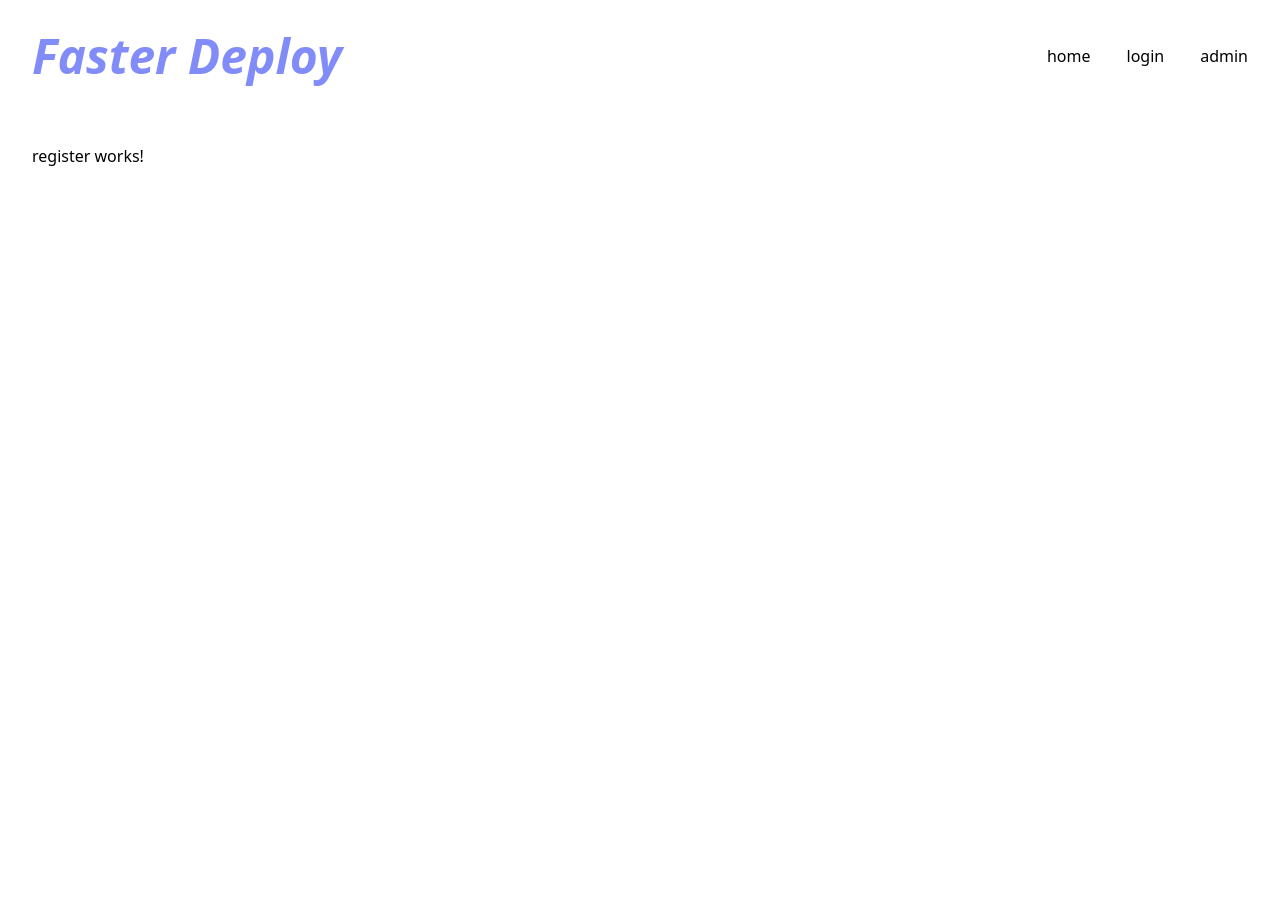
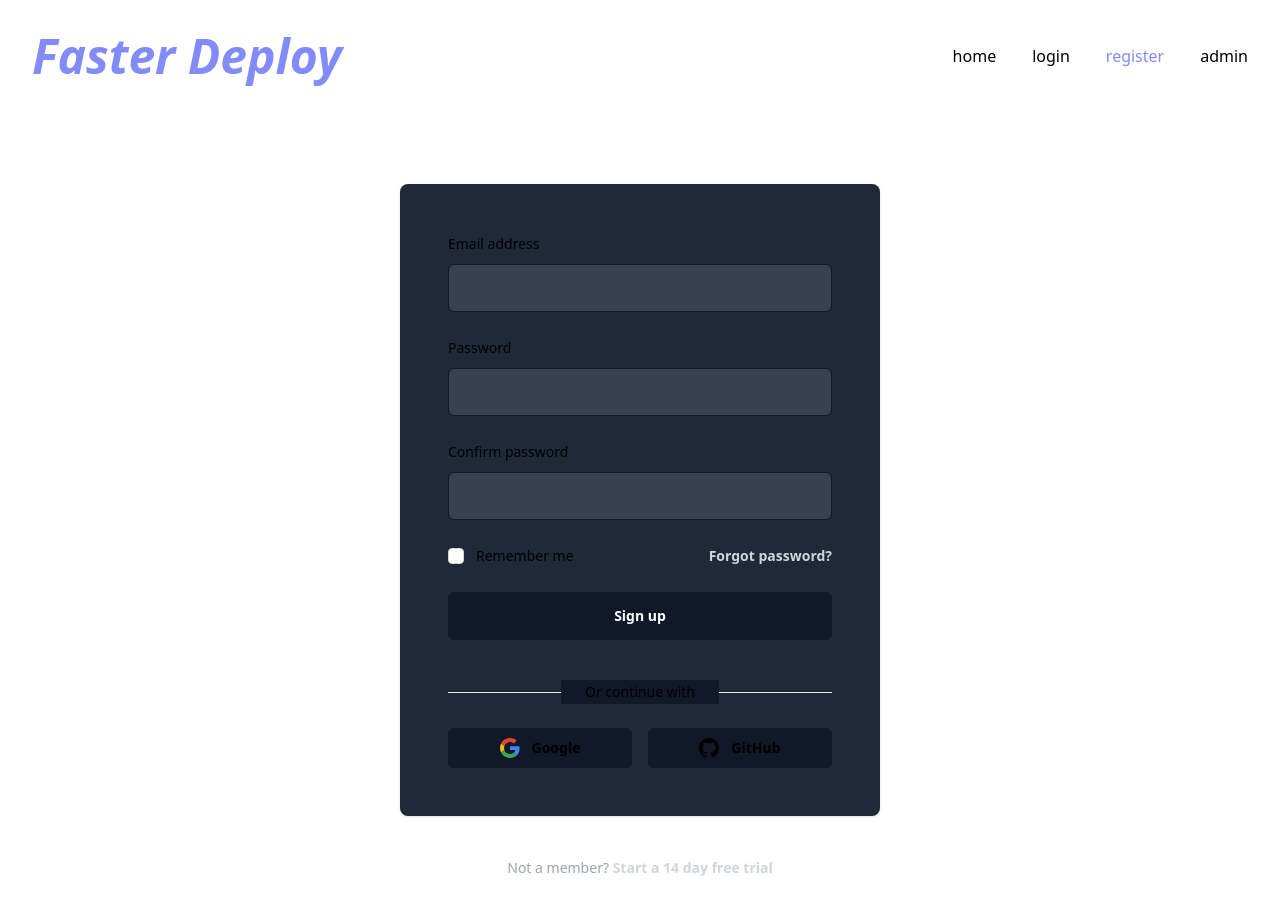
Before and after one commit to FlorianBx/angular-auth-jwt-interceptor-example, an Angular app: page /register in a window 1280 px wide. Shown: the top 914 px of the page. Before the commit the page ends 800 px from the top, so only its background shows below. Built offline with nearby package versions, Linux system fonts and the light colour scheme.

Commit message:
feat ✨: register page

```diff
--- a/src/app/features/navbar/navbar.component.html
+++ b/src/app/features/navbar/navbar.component.html
@@ -10,6 +10,9 @@
       <a routerLink="/login" routerLinkActive="text-indigo-400">login</a>
     </li>
     <li class="flex items-center hover:text-indigo-400">
+      <a routerLink="/register" routerLinkActive="text-indigo-400">register</a>
+    </li>
+    <li class="flex items-center hover:text-indigo-400">
       <a routerLink="/admin" routerLinkActive="text-indigo-400">admin</a>
     </li>
   </ul>
--- a/src/app/pages/register/register.component.html
+++ b/src/app/pages/register/register.component.html
@@ -1 +1,94 @@
-<p>register works!</p>
+<div class="mt-10 sm:mx-auto sm:w-full sm:max-w-[480px]">
+  <div class="bg-gray-800 px-6 py-12 shadow sm:rounded-lg sm:px-12">
+    <form class="space-y-6" action="#" method="POST">
+      <div>
+        <label for="email" class="block text-sm font-medium leading-6 ">Email address</label>
+        <div class="mt-2">
+          <input id="email" name="email" type="email" autocomplete="email" required
+            class="block w-full rounded-md border-0 px-4 py-3 bg-gray-700 shadow-sm ring-1 ring-inset ring-gray-900 placeholder:text-gray-400 focus:ring-2 focus:ring-inset focus:ring-indigo-600 sm:text-sm sm:leading-6">
+        </div>
+      </div>
+
+      <div>
+        <label for="password" class="block text-sm font-medium leading-6 ">Password</label>
+        <div class="mt-2">
+          <input id="password" name="password" type="password" autocomplete="current-password" required
+            class="block w-full rounded-md border-0  px-4 py-3 bg-gray-700 shadow-sm ring-1 ring-inset ring-gray-900 placeholder:text-gray-400 focus:ring-2 focus:ring-inset focus:ring-indigo-600 sm:text-sm sm:leading-6">
+        </div>
+      </div>
+
+      <div>
+        <label for="confirmPassword" class="block text-sm font-medium leading-6 ">Confirm password</label>
+        <div class="mt-2">
+          <input id="confirmPassword" name="confirmPassword" type="password" autocomplete="current-password" required
+            class="block w-full rounded-md border-0  px-4 py-3 bg-gray-700 shadow-sm ring-1 ring-inset ring-gray-900 placeholder:text-gray-400 focus:ring-2 focus:ring-inset focus:ring-indigo-600 sm:text-sm sm:leading-6">
+        </div>
+      </div>
+
+      <div class="flex items-center justify-between">
+        <div class="flex items-center">
+          <input id="remember-me" name="remember-me" type="checkbox"
+            class="h-4 w-4 rounded border-gray-300 text-indigo-600 focus:ring-indigo-600">
+          <label for="remember-me" class="ml-3 block text-sm leading-6 ">Remember me</label>
+        </div>
+
+        <div class="text-sm leading-6">
+          <a href="#" class="font-semibold text-gray-300 hover:text-indigo-400">Forgot password?</a>
+        </div>
+      </div>
+
+      <div>
+        <button type="submit"
+          class="flex w-full justify-center rounded-md bg-gray-900 px-3 py-3 text-sm font-semibold leading-6 text-white shadow-sm hover:bg-gray-600 focus-visible:outline focus-visible:outline-2 focus-visible:outline-offset-2 focus-visible:outline-indigo-600">Sign
+          up</button>
+      </div>
+    </form>
+
+    <div>
+      <div class="relative mt-10">
+        <div class="absolute inset-0 flex items-center" aria-hidden="true">
+          <div class="w-full border-t border-gray-200"></div>
+        </div>
+        <div class="relative flex justify-center text-sm font-medium leading-6">
+          <span class="bg-gray-900 px-6 ">Or continue with</span>
+        </div>
+      </div>
+
+      <div class="mt-6 grid grid-cols-2 gap-4">
+        <a href="#"
+          class="flex w-full items-center justify-center gap-3 rounded-md bg-gray-900 px-3 py-2 text-sm font-semibold  shadow-sm ring-1 ring-inset ring-gray-900 hover:bg-gray-600 focus-visible:ring-transparent">
+          <svg class="h-5 w-5" viewBox="0 0 24 24" aria-hidden="true">
+            <path
+              d="M12.0003 4.75C13.7703 4.75 15.3553 5.36002 16.6053 6.54998L20.0303 3.125C17.9502 1.19 15.2353 0 12.0003 0C7.31028 0 3.25527 2.69 1.28027 6.60998L5.27028 9.70498C6.21525 6.86002 8.87028 4.75 12.0003 4.75Z"
+              fill="#EA4335" />
+            <path
+              d="M23.49 12.275C23.49 11.49 23.415 10.73 23.3 10H12V14.51H18.47C18.18 15.99 17.34 17.25 16.08 18.1L19.945 21.1C22.2 19.01 23.49 15.92 23.49 12.275Z"
+              fill="#4285F4" />
+            <path
+              d="M5.26498 14.2949C5.02498 13.5699 4.88501 12.7999 4.88501 11.9999C4.88501 11.1999 5.01998 10.4299 5.26498 9.7049L1.275 6.60986C0.46 8.22986 0 10.0599 0 11.9999C0 13.9399 0.46 15.7699 1.28 17.3899L5.26498 14.2949Z"
+              fill="#FBBC05" />
+            <path
+              d="M12.0004 24.0001C15.2404 24.0001 17.9654 22.935 19.9454 21.095L16.0804 18.095C15.0054 18.82 13.6204 19.245 12.0004 19.245C8.8704 19.245 6.21537 17.135 5.2654 14.29L1.27539 17.385C3.25539 21.31 7.3104 24.0001 12.0004 24.0001Z"
+              fill="#34A853" />
+          </svg>
+          <span class="text-sm font-semibold leading-6">Google</span>
+        </a>
+
+        <a href="#"
+          class="flex w-full items-center justify-center gap-3 rounded-md bg-gray-900 px-3 py-2 text-sm font-semibold  shadow-sm ring-1 ring-inset ring-gray-900 hover:bg-gray-600 focus-visible:ring-transparent">
+          <svg class="h-5 w-5" fill="currentColor" viewBox="0 0 20 20" aria-hidden="true">
+            <path fill-rule="evenodd"
+              d="M10 0C4.477 0 0 4.484 0 10.017c0 4.425 2.865 8.18 6.839 9.504.5.092.682-.217.682-.483 0-.237-.008-.868-.013-1.703-2.782.605-3.369-1.343-3.369-1.343-.454-1.158-1.11-1.466-1.11-1.466-.908-.62.069-.608.069-.608 1.003.07 1.531 1.032 1.531 1.032.892 1.53 2.341 1.088 2.91.832.092-.647.35-1.088.636-1.338-2.22-.253-4.555-1.113-4.555-4.951 0-1.093.39-1.988 1.029-2.688-.103-.253-.446-1.272.098-2.65 0 0 .84-.27 2.75 1.026A9.564 9.564 0 0110 4.844c.85.004 1.705.115 2.504.337 1.909-1.296 2.747-1.027 2.747-1.027.546 1.379.203 2.398.1 2.651.64.7 1.028 1.595 1.028 2.688 0 3.848-2.339 4.695-4.566 4.942.359.31.678.921.678 1.856 0 1.338-.012 2.419-.012 2.747 0 .268.18.58.688.482A10.019 10.019 0 0020 10.017C20 4.484 15.522 0 10 0z"
+              clip-rule="evenodd" />
+          </svg>
+          <span class="text-sm font-semibold leading-6">GitHub</span>
+        </a>
+      </div>
+    </div>
+  </div>
+
+  <p class="mt-10 text-center text-sm text-gray-400">
+    Not a member?
+    <a href="#" class="font-semibold leading-6 text-gray-300 hover:text-indigo-400">Start a 14 day free trial</a>
+  </p>
+</div>
```
